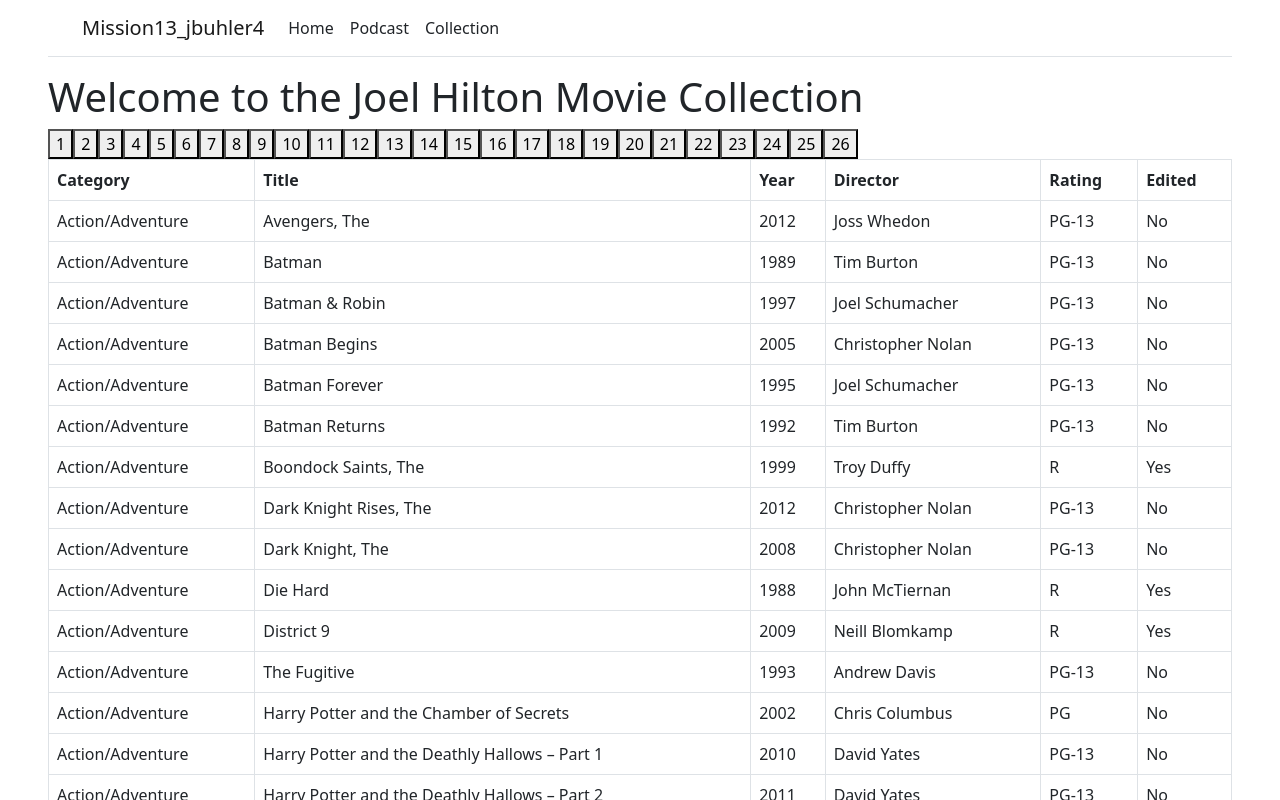
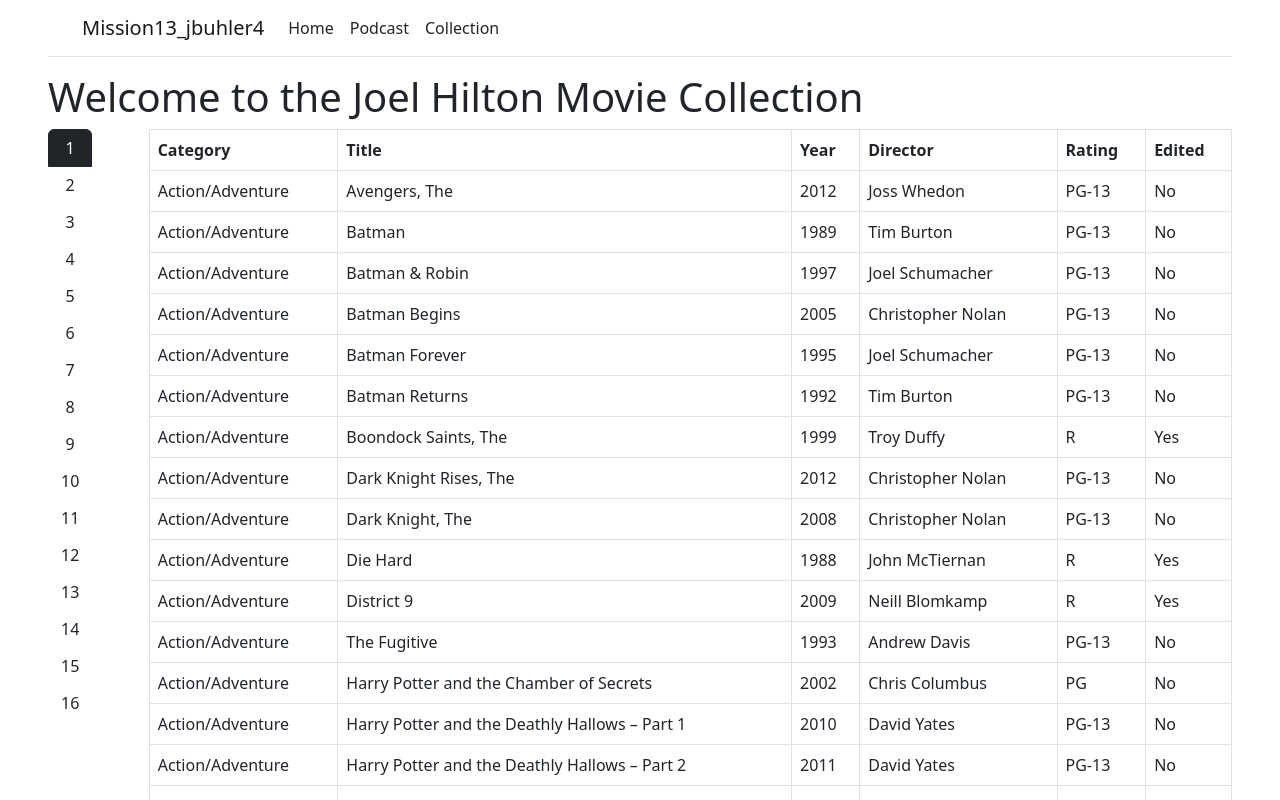
Before and after one commit to JesseBBuhler/Mission13_jbuhler4, a React (Create React App) app in the folder frontend/: page /collection in a window 1280 px wide. Shown: the top 800 px of the page. Built offline with nearby package versions, Linux system fonts and the light colour scheme.

Commit message:
style pagination buttons

```diff
--- a/frontend/src/components/collection/PageButtons.tsx
+++ b/frontend/src/components/collection/PageButtons.tsx
@@ -2,10 +2,23 @@
   const buttons = [];
 
   for (let i = 1; i <= props.NumPages; i++) {
-    buttons.push(<button onClick={() => props.ChangePage(i)}>{i}</button>);
+    buttons.push(
+      <button
+        className={
+          "btn btn-default" + (i == props.page ? "disabled btn-dark" : "active")
+        }
+        onClick={() => props.ChangePage(i)}
+      >
+        {i}
+      </button>
+    );
   }
 
-  return <>{buttons}</>;
+  return (
+    <>
+      <div className="btn-group-vertical">{buttons}</div>
+    </>
+  );
 }
 
 export default PageButtons;
--- a/frontend/src/components/collection/PaginationHandler.tsx
+++ b/frontend/src/components/collection/PaginationHandler.tsx
@@ -5,7 +5,7 @@
 
 function PaginationHandler() {
   //set up constants
-  const PageSize = 15;
+  const PageSize = 25;
   const MovieData = data.MovieData;
   const NumPages = Math.ceil(MovieData.length / PageSize);
 
@@ -32,14 +32,18 @@
   const [pageData, setPageData] = useState(CalcPageData(1));
 
   return (
-    <>
-      <PageButtons
-        NumPages={NumPages}
-        page={page}
-        ChangePage={ChangePage}
-      ></PageButtons>
-      <MovieTable pageData={pageData}></MovieTable>
-    </>
+    <div className="row">
+      <div className="col-1">
+        <PageButtons
+          NumPages={NumPages}
+          page={page}
+          ChangePage={ChangePage}
+        ></PageButtons>{" "}
+      </div>
+      <div className="col-11">
+        <MovieTable pageData={pageData}></MovieTable>
+      </div>
+    </div>
   );
 }
 
```
